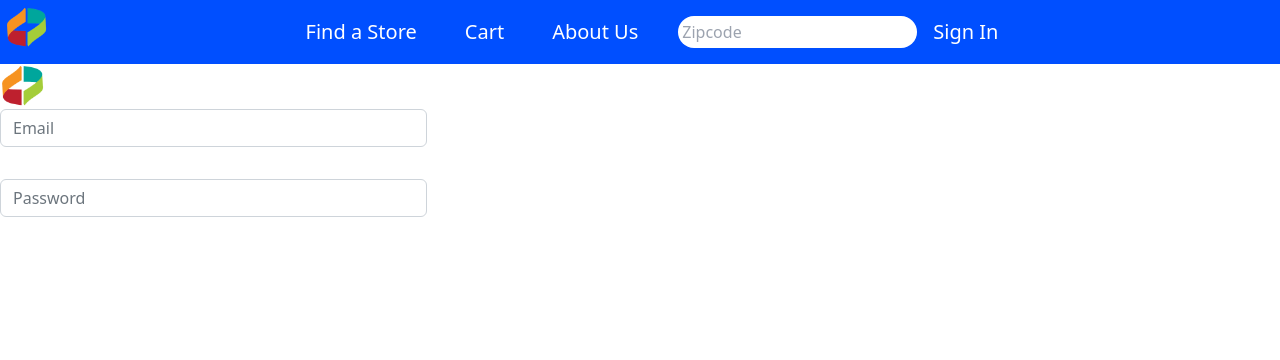
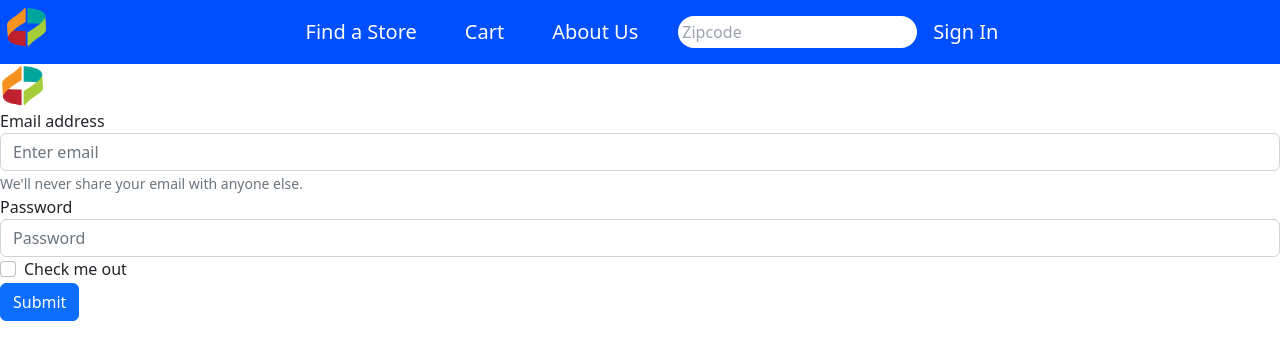
Before and after one commit to willdoesprojects/marketbot, a React (Create React App) app: page /signin in a window 1280 px wide. Shown: the top 360 px of the page. Built offline with nearby package versions, Linux system fonts and the light colour scheme.

Commit message:
modified:   src/components/SignIn.js

```diff
--- a/src/components/SignIn.js
+++ b/src/components/SignIn.js
@@ -5,18 +5,28 @@
 import './SignIn.css'
 function SignIn() {
     return (
-
-
         <Form>
             <div className = "imageLogo">
             <img src={logo} />
             </div>
-            <Form.Group className="mb-8 w-1/3 focus:border-[#004e36]">
-                <Form.Control placeHolder="Email"></Form.Control>
-            </Form.Group>
-            <Form.Group className="w-1/3">
-                <Form.Control placeHolder="Password"></Form.Control>
-            </Form.Group>
+
+            <div class="form-group">
+                <label for="emailInput">Email address</label>
+                <input type="email" class="form-control" id="emailInput" aria-describedby="emailHelp" placeholder="Enter email" />
+                <small id="emailHelp" class="form-text text-muted">We'll never share your email with anyone else.</small>
+            </div>
+
+            <div class="form-group">
+                <label for="exampleInputPassword1">Password</label>
+                <input type="password" class="form-control" id="exampleInputPassword1" placeholder="Password" />
+            </div>
+
+            <div class="form-check">
+                <input type="checkbox" class="form-check-input" id="exampleCheck1" />
+                <label class="form-check-label" for="exampleCheck1">Check me out</label>
+            </div>
+
+            <button type="submit" class="btn btn-primary">Submit</button>
         </Form>
     );
 }
```
